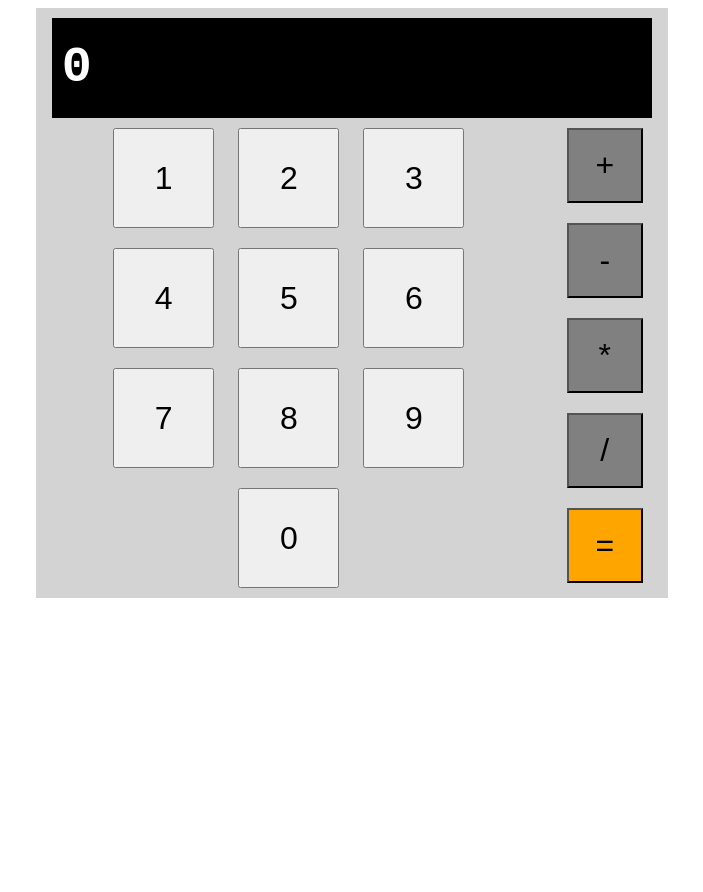
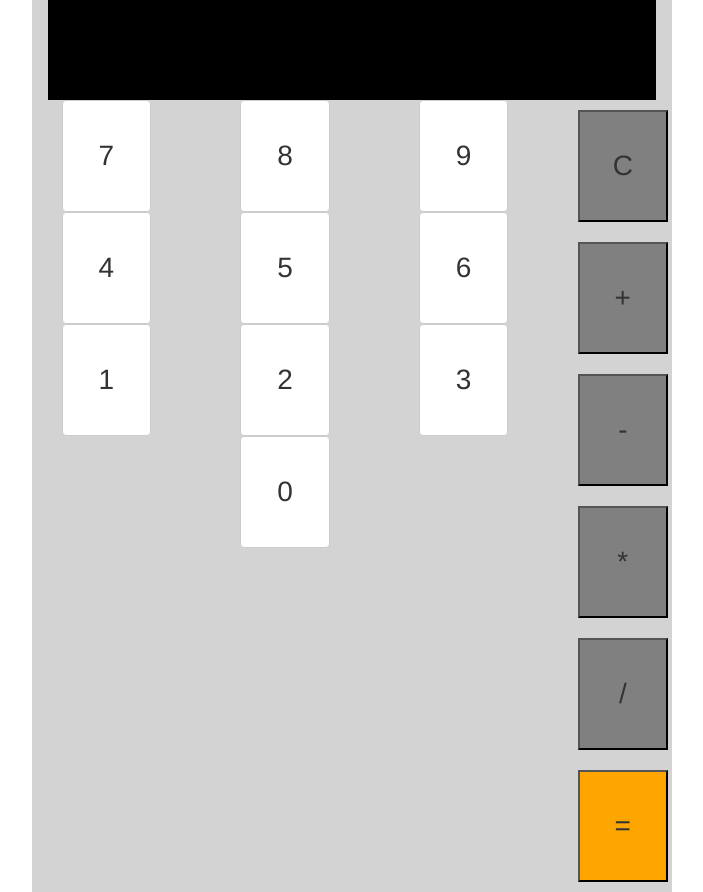
Before and after one commit to alexanderqchen/calculator, a plain HTML site: page index.html in a window 1280 px wide. Shown: the whole page, without its empty margins (288-991 px from the left). Before the commit the page ends 800 px from the top, so only its background shows below. Drawn offline with nearby package versions, Linux system fonts and the light colour scheme.

Commit message:
redoing html with bootstrap

```diff
--- a/index.html
+++ b/index.html
@@ -1,20 +1,91 @@
 <!DOCTYPE html>
 <html>
 	<head>
+		<title>Calculator</title>
 		<meta charset="UTF-8">
 		<meta name="description" content="a simple calculator">
 		<meta name="keywords" content="calculator">
 		<meta name="author" content="Alexander Chen">
 		<meta name="viewport" content="width=device-width, initial-scale=1.0">
 		<link rel="stylesheet" href="styles.css">
-		<title>Calculator</title>
+		<!-- Latest compiled and minified CSS -->
+		<link rel="stylesheet" href="https://maxcdn.bootstrapcdn.com/bootstrap/3.3.7/css/bootstrap.min.css">
+
+		<!-- jQuery library -->
+		<script src="https://ajax.googleapis.com/ajax/libs/jquery/3.2.1/jquery.min.js"></script>
+
+		<!-- Latest compiled JavaScript -->
+		<script src="https://maxcdn.bootstrapcdn.com/bootstrap/3.3.7/js/bootstrap.min.js"></script>
 	</head>
 	<body>
+		<center>
 		<div id="calculator">
-			<div id="screen">
+			<div class="row" id="screen">
+			</div>
+			<div class="row" id="buttons">
+				<div class="col-lg-8 col-md-8 col-sm-8 col-xs-8" id="numbers">
+					<div class="row">
+						<div class="col-lg-4 col-md-4 col-sm-4 col-xs-4">
+							<button class="number btn btn-default" id="seven">7</button>
+						</div>
+						<div class="col-lg-4 col-md-4 col-sm-4 col-xs-4">
+							<button class="number btn btn-default" id="eight">8</button>
+						</div>
+						<div class="col-lg-4 col-md-4 col-sm-4 col-xs-4">
+							<button class="number btn btn-default" id="nine">9</button>
+						</div>
+					</div>
+
+					<div class="row">
+						<div class="col-lg-4 col-md-4 col-sm-4 col-xs-4">
+							<button class="number btn btn-default" id="four">4</button>
+						</div>
+						<div class="col-lg-4 col-md-4 col-sm-4 col-xs-4">
+							<button class="number btn btn-default" id="five">5</button>
+						</div>
+						<div class="col-lg-4 col-md-4 col-sm-4 col-xs-4">
+							<button class="number btn btn-default" id="six">6</button>
+						</div>
+					</div>
+
+					<div class="row">
+						<div class="col-lg-4 col-md-4 col-sm-4 col-xs-4">
+							<button class="number btn btn-default" id="one">1</button>
+						</div>
+						<div class="col-lg-4 col-md-4 col-sm-4 col-xs-4">
+							<button class="number btn btn-default" id="two">2</button>
+						</div>
+						<div class="col-lg-4 col-md-4 col-sm-4 col-xs-4">
+							<button class="number btn btn-default" id="three">3</button>
+						</div>
+					</div>
+
+					<div class="row">
+						<div class="col-lg-12 col-md-12 col-sm-12 col-xs-12">
+							<button class="number btn btn-default" id="zero">0</button>
+						</div>
+					</div>
+				</div>
+
+				<div class="col-lg-4 col-md-4 col-sm-4 col-xs-4" id="operations">
+					<button class="operation" id="clear">C</button>
+					<button class="operation" id="plus">+</button>
+					<button class="operation" id="minus">-</button>
+					<button class="operation" id="times">*</button>
+					<button class="operation" id="divide">/</button>
+					<button class="operation" id="equals">=</button>
+				</div>
+			</div>
+		</div>
+		</center>
+
+
+		<!--<div id="calculator">
+			<div class = "row" id="screen">
 				<h1 id="display">0</h1>
 			</div>
 			<div id="numbers">
+
 				<button class="number" id="one">1</button>
 				<button class="number" id="two">2</button>
 				<button class="number" id="three">3</button>
@@ -36,7 +107,7 @@
 				<button class="operation" id="divide">/</button>
 				<button class="operation" id="equals">=</button>
 			</div>
-		</div>
+		</div>-->
 		<script type="text/javascript" src="script.js"></script>
 	</body>
 </html>
--- a/styles.css
+++ b/styles.css
@@ -30,14 +30,13 @@
 	float: right;
 }
 .number{
-	width: 20%;
-	height: 100px;
-	margin: 10px;
-	font-size: 200%
+	width: 7vw;
+	height: 14vh;
+	font-size: 200% !important;
 }
 .operation{
-	width: 60%;
-	height: 75px;
+	width: 7vw;
+	height: 14vh;
 	margin: 10px;
 	font-size: 200%;
 	background: grey;
```
